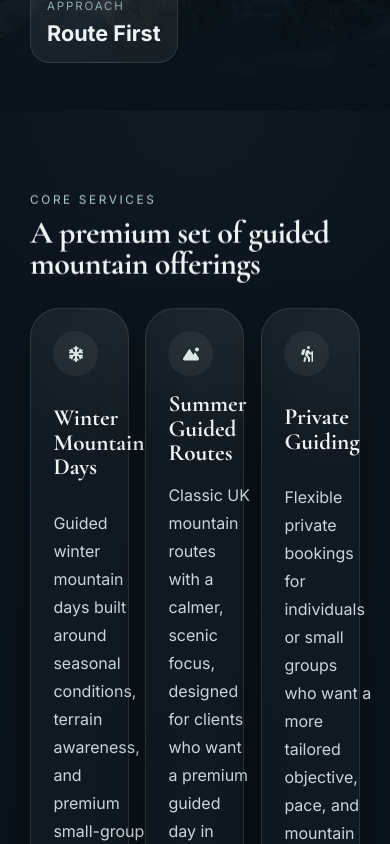
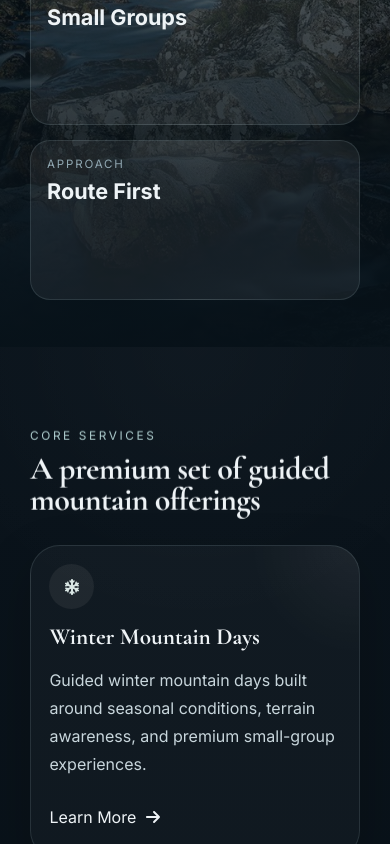
Before and after one commit to TGOSS1984/uk-summit-guides, a React app in the folder frontend/: page /services in a window 390 px wide. Shown: the part 780-1624 px from the top of the page. Built offline with nearby package versions, Linux system fonts and the light colour scheme; no server answers; the HTML template or start-up script is replaced by a standard one.

Commit message:
fix : improve services page responsiveness on smaller screens

```diff
--- a/frontend/src/styles/components.css
+++ b/frontend/src/styles/components.css
@@ -1302,13 +1302,13 @@
   }
 
   .stats-band__grid,
-  .services-grid,
-  .services-process__grid,
   .booking-notes__grid {
     grid-template-columns: repeat(2, minmax(0, 1fr));
   }
 
-  .about-pillars__grid {
+  .about-pillars__grid,
+  .services-grid,
+  .services-process__grid {
     grid-template-columns: 1fr;
   }
 
--- a/frontend/src/styles/pages.css
+++ b/frontend/src/styles/pages.css
@@ -901,6 +901,87 @@
   }
 }
 
+/*Services*/
+
+/* Services page responsive safeguards */
+
+.services-feature__layout > *,
+.services-grid > *,
+.services-process__grid > * {
+  min-width: 0;
+}
+
+.services-feature__content,
+.services-feature__media-wrap {
+  min-width: 0;
+}
+
+.services-hero__meta-item {
+  flex: 1 1 160px;
+  min-width: 0;
+}
+
+@media (max-width: 900px) {
+  .services-feature__layout {
+    grid-template-columns: 1fr;
+    gap: 1.5rem;
+  }
+
+  .services-grid,
+  .services-process__grid {
+    grid-template-columns: 1fr;
+  }
+
+  .services-feature__content {
+    max-width: none;
+  }
+
+  .services-feature__media {
+    min-height: 320px;
+  }
+}
+
+@media (max-width: 640px) {
+  .services-hero__meta {
+    flex-direction: column;
+    align-items: stretch;
+  }
+
+  .services-hero__meta-item {
+    width: 100%;
+    min-width: 0;
+  }
+
+  .services-feature__media {
+    min-height: 260px;
+  }
+
+  .service-card,
+  .services-process__card,
+  .services-cta__panel {
+    padding: 1.15rem;
+  }
+
+  .services-feature__badges {
+    flex-direction: column;
+    align-items: stretch;
+  }
+
+  .services-feature__badge {
+    width: 100%;
+    justify-content: flex-start;
+  }
+
+  .services-cta__actions {
+    flex-direction: column;
+    align-items: stretch;
+  }
+
+  .services-cta__actions > * {
+    width: 100%;
+  }
+}
+
 /*AccountPage*/
 
 .account-hero {
```
